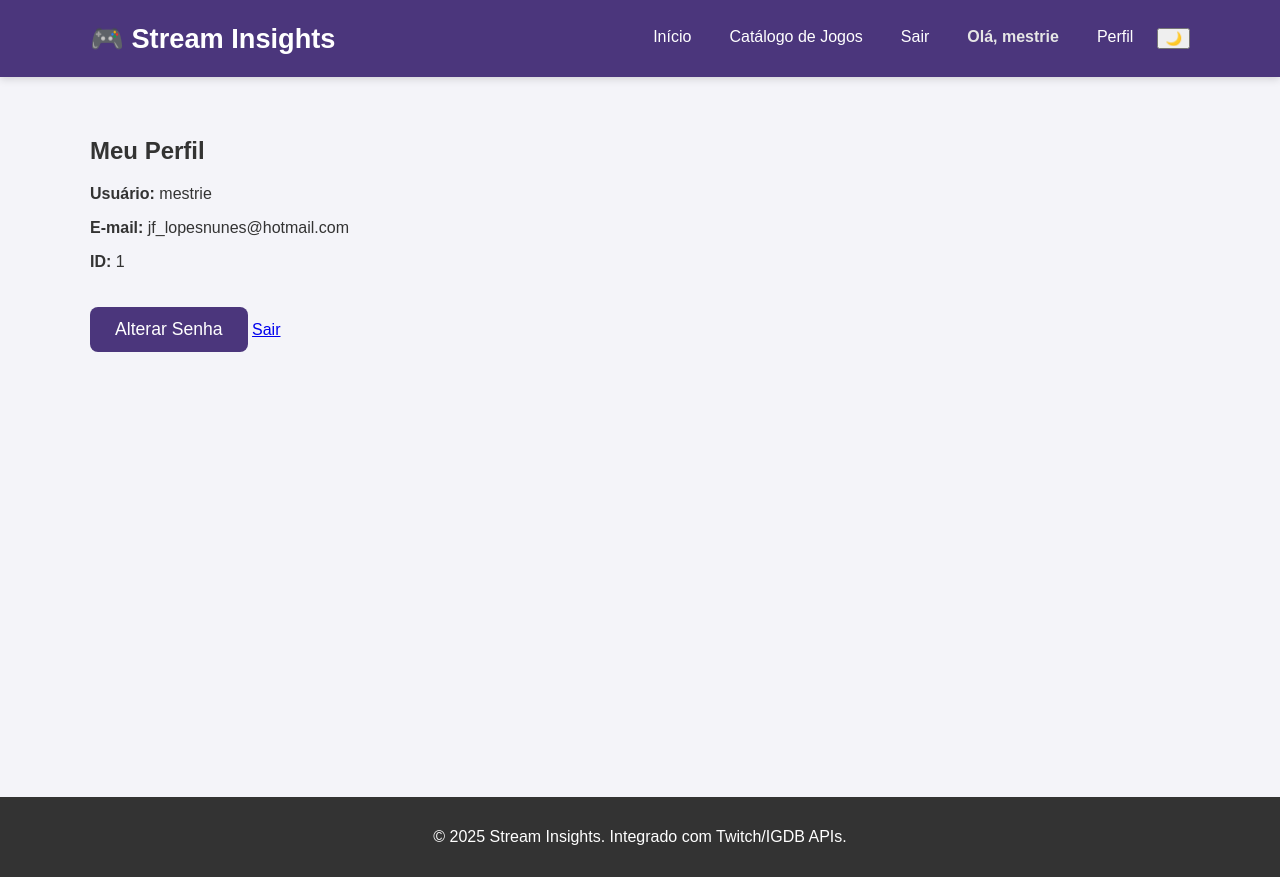
After one commit to Mestrie/GameStats_FLASK, a Flask app: page /perfil in a window 1280 px wide. The commit adds this page. Run offline with Flask 3, Linux system fonts and the light colour scheme; a user stored in the database is signed in.

Commit message:
adicinando perfil e estilização, botão de mudar a cor do tema funcinando

```diff
--- a/app.py
+++ b/app.py
@@ -7,6 +7,9 @@ from dotenv import load_dotenv
 from itsdangerous import URLSafeTimedSerializer
 from flask import current_app
 from datetime import timedelta
+from flask_login import login_required, logout_user, current_user
+from werkzeug.security import check_password_hash, generate_password_hash
+from flask import render_template
 
 #Funções para geração e verificação de tokens de reset de senha
 def gerar_token_reset(user_id, expires_sec=3600):
@@ -68,7 +71,7 @@ from python.models import User, load_user
 # 3. ATRIBUIÇÃO DA FUNÇÃO OBRIGATÓRIA (CRUCIAL!)
 
 # ============================================
-# 🗺️ ROTAS PRINCIPAIS (Front-end)
+# ROTAS PRINCIPAIS (Front-end)
 # ============================================
 
 @app.route('/')
@@ -127,13 +130,32 @@ def cadastro():
 
     return render_template('cadastro.html')
 
-
+'''
 @app.route('/logout')
 @login_required
 def logout():
     logout_user()
     flash('Você foi desconectado.', 'info')
     return redirect(url_for('index'))
+'''
+@app.route("/alterar_senha", methods=["GET", "POST"])
+@login_required
+def alterar_senha():
+    if request.method == "POST":
+        atual = request.form["senha_atual"]
+        nova = request.form["nova_senha"]
+
+        if not check_password_hash(current_user.password, atual):
+            flash("Senha atual incorreta.", "danger")
+            return redirect(url_for("alterar_senha"))
+
+        current_user.password = generate_password_hash(nova)
+        db.session.commit()
+
+        flash("Senha atualizada com sucesso!", "success")
+        return redirect(url_for("perfil"))
+
+    return render_template("alterar_senha.html")
 
 @app.route('/esqueci_senha', methods=['GET', 'POST'])
 def esqueci_senha():
@@ -239,6 +261,17 @@ def dashboards_detalhes(game_id):
         detalhes=detalhes_jogo
     )
 
+@app.route("/perfil")
+@login_required
+def perfil():
+    return render_template("perfil.html", user=current_user)
+
+@app.route("/logout")
+@login_required
+def logout():
+    logout_user()
+    flash("Você saiu da sua conta.", "info")
+    return redirect(url_for('login'))
 
 # ============================================
 # 🖥️ ROTAS DE API (Retornam JSON)
--- a/static/script.js
+++ b/static/script.js
@@ -137,5 +137,7 @@ function desenharGraficoVisualizadores(dados) {
     });
 }
 
+
+
 // Chama a função principal ao carregar a página
 window.onload = carregarDashboard;
--- a/static/style.css
+++ b/static/style.css
@@ -1,13 +1,31 @@
 /* ------------------------------------------------------ */
-/*  ESTILOS GERAIS                                         */
+/*  VARIÁVEIS DE TEMA (CLARO/ESCURO)                      */
 /* ------------------------------------------------------ */
 
+:root {
+    --bg-color: #f4f4f9;
+    --text-color: #333;
+    --header-bg: #4b367c;
+    --card-bg: #fff;
+    --footer-bg: #333;
+}
+
+/* Tema escuro */
+.dark-theme {
+    --bg-color: #1e1e1e;
+    --text-color: #eaeaea;
+    --header-bg: #2b1d47;
+    --card-bg: #2a2a2a;
+    --footer-bg: #000;
+}
+
+/* Aplicação das variáveis */
 body {
     font-family: Arial, sans-serif;
     margin: 0;
     padding: 0;
-    background-color: #f4f4f9;
-    color: #333;
+    background-color: var(--bg-color);
+    color: var(--text-color);
 }
 
 .container {
@@ -26,7 +44,7 @@ main {
 /* ------------------------------------------------------ */
 
 header {
-    background-color: #4b367c; /* Roxo Twitch */
+    background-color: var(--header-bg);
     color: white;
     padding: 12px 0;
     box-shadow: 0 2px 8px rgba(0,0,0,0.15);
@@ -63,11 +81,24 @@ header nav ul li a:hover {
     background-color: #6b4faf;
 }
 
-/* Menus quando logado */
 header nav ul li span {
     color: #e6e6e6;
     font-weight: bold;
     padding: 10px 14px;
+}
+
+/* Botão de tema */
+.theme-btn {
+    background: none;
+    border: none;
+    cursor: pointer;
+    font-size: 22px;
+    color: white;
+    transition: transform 0.2s;
+}
+
+.theme-btn:hover {
+    transform: scale(1.1);
 }
 
 /* ------------------------------------------------------ */
@@ -96,7 +127,7 @@ header nav ul li span {
 
 .hero {
     text-align: center;
-    background: white;
+    background: var(--card-bg);
     padding: 50px 30px;
     border-radius: 12px;
     box-shadow: 0 4px 15px rgba(0,0,0,0.08);
@@ -110,7 +141,6 @@ header nav ul li span {
 .hero p {
     font-size: 1.2em;
     margin-top: 10px;
-    color: #555;
 }
 
 .features {
@@ -120,7 +150,7 @@ header nav ul li span {
 }
 
 .feature-item {
-    background: white;
+    background: var(--card-bg);
     padding: 25px;
     border-radius: 10px;
     box-shadow: 0 3px 8px rgba(0,0,0,0.07);
@@ -132,11 +162,11 @@ header nav ul li span {
 }
 
 /* ------------------------------------------------------ */
-/* FORMULARIOS                                             */
+/* FORMULÁRIOS                                             */
 /* ------------------------------------------------------ */
 
 .form-box {
-    background: white;
+    background: var(--card-bg);
     padding: 30px;
     border-radius: 8px;
     max-width: 400px;
@@ -144,7 +174,6 @@ header nav ul li span {
     box-shadow: 0 4px 10px rgba(0,0,0,0.1);
 }
 
-/* Campos de formulário padrão */
 .input-field {
     width: 100%;
     padding: 12px;
@@ -162,7 +191,6 @@ header nav ul li span {
     box-shadow: 0 0 4px rgba(75, 54, 124, 0.3);
 }
 
-
 /* ------------------------------------------------------ */
 /* CARDS DOS JOGOS                                         */
 /* ------------------------------------------------------ */
@@ -175,7 +203,7 @@ header nav ul li span {
 }
 
 .card-jogo {
-    background: white;
+    background: var(--card-bg);
     border-radius: 10px;
     box-shadow: 0 4px 8px rgba(0,0,0,0.1);
     overflow: hidden;
@@ -230,16 +258,12 @@ header nav ul li span {
     background-color: #6a4fa4;
 }
 
-.paginacao span {
-    width: 200px;
-}
-
 /* ------------------------------------------------------ */
 /* FOOTER                                                  */
 /* ------------------------------------------------------ */
 
 footer {
-    background-color: #333;
+    background-color: var(--footer-bg);
     color: white;
     text-align: center;
     padding: 15px 0;
--- /dev/null
+++ b/static/theme.js
@@ -0,0 +1,23 @@
+document.addEventListener("DOMContentLoaded", () => {
+    const btn = document.getElementById("toggle-theme");
+    const body = document.body;
+
+    // Carrega tema salvo
+    const savedTheme = localStorage.getItem("theme");
+    if (savedTheme === "dark") {
+        body.classList.add("dark-theme");
+        btn.textContent = "☀️";
+    }
+
+    btn.addEventListener("click", () => {
+        body.classList.toggle("dark-theme");
+
+        if (body.classList.contains("dark-theme")) {
+            btn.textContent = "☀️";
+            localStorage.setItem("theme", "dark");
+        } else {
+            btn.textContent = "🌙";
+            localStorage.setItem("theme", "light");
+        }
+    });
+});
--- a/templates/base.html
+++ b/templates/base.html
@@ -24,7 +24,14 @@
                         <li><a href="{{ url_for('login') }}">Login</a></li>
                         <li><a href="{{ url_for('cadastro') }}">Cadastro</a></li>
                     {% endif %}
+                    {% if current_user.is_authenticated %}
+                        <li><a href="{{ url_for('perfil') }}">Perfil</a></li>
+                    {% endif %}
+                    <li>
+                        <button id="toggle-theme" class="tema-btn">🌙</button>
+                    </li>
                 </ul>
+
             </nav>
         </div>
     </header>
@@ -48,5 +55,6 @@
             <p>&copy; 2025 Stream Insights. Integrado com Twitch/IGDB APIs.</p>
         </div>
     </footer>
+    <script src="{{ url_for('static', filename='theme.js') }}"></script>
 </body>
 </html>
--- /dev/null
+++ b/templates/perfil.html
@@ -0,0 +1,24 @@
+{% extends "base.html" %}
+
+{% block title %}Meu Perfil - Stream Insights{% endblock %}
+
+{% block content %}
+
+<div class="perfil-box">
+
+    <h2 class="perfil-title">Meu Perfil</h2>
+
+    <div class="perfil-info">
+        <p><strong>Usuário:</strong> {{ current_user.username }}</p>
+        <p><strong>E-mail:</strong> {{ current_user.email }}</p>
+        <p><strong>ID:</strong> {{ current_user.id }}</p>
+    </div>
+
+    <div class="perfil-actions">
+        <a href="{{ url_for('alterar_senha') }}" class="btn-primary">Alterar Senha</a>
+        <a href="{{ url_for('logout') }}" class="btn-danger">Sair</a>
+    </div>
+
+</div>
+
+{% endblock %}
```
Also changed, not shown: templates/alterar_senha.html (added, +28 -0 lines).
